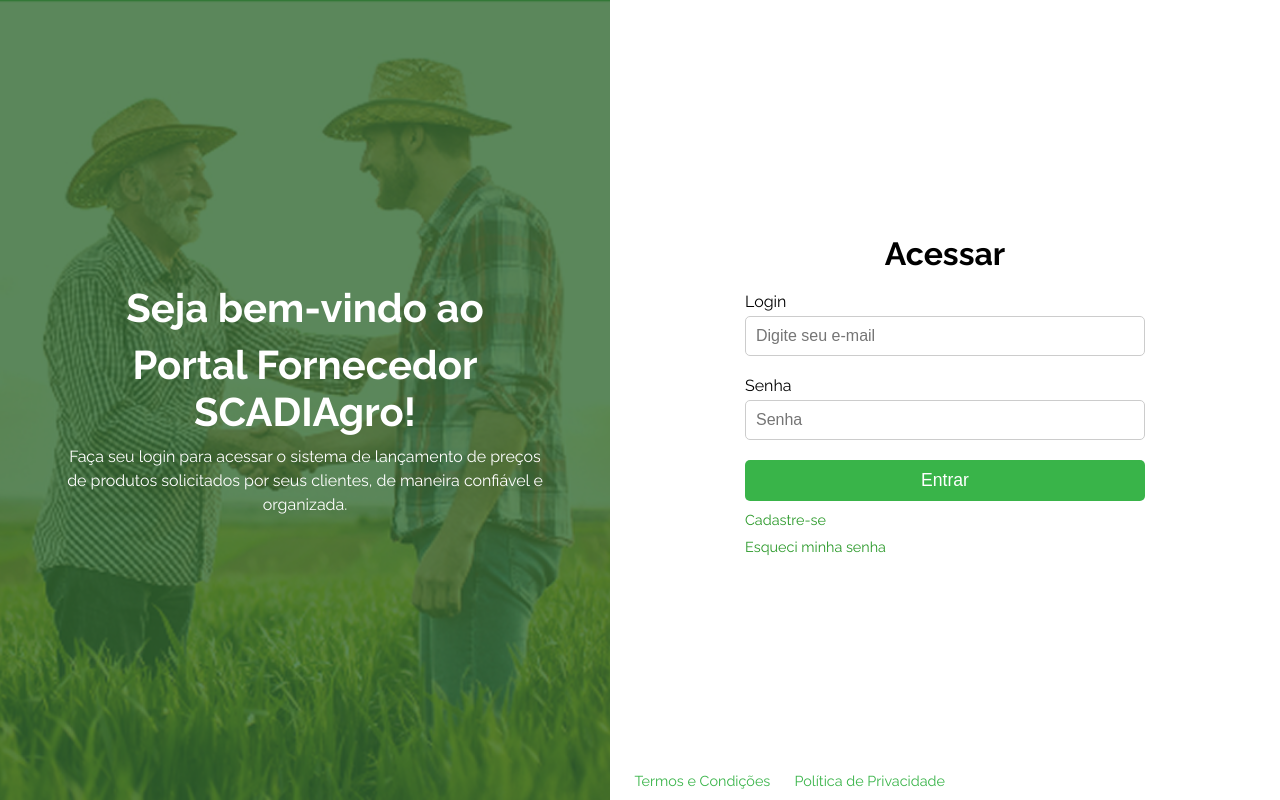
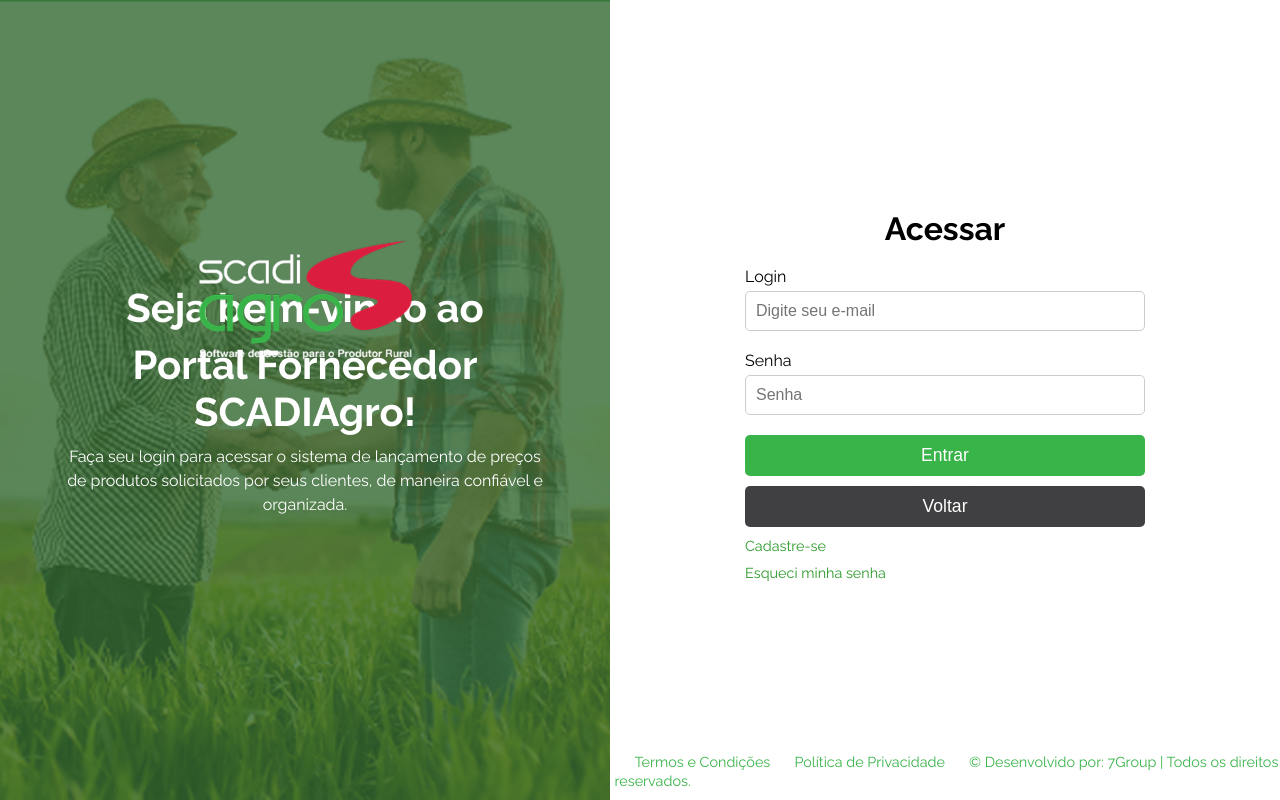
Before and after one commit to TML45/scadiago-supplier-portal, a website built with Vite: page index.html in a window 1280 px wide. Built offline with nearby package versions, Linux system fonts and the light colour scheme.

Commit message:
atualizada homepage

```diff
--- a/index.html
+++ b/index.html
@@ -14,6 +14,9 @@
       <div class="left">
         <img src="/imgs/img-pr+fornec.png" alt="Campo" class="background-image" />
         <div class="background-overlay"></div>
+        <div class="logo-container">
+          <img src="/imgs/img-logo_scadiagro.png" alt="Logo SCADIAgro" class="logo-color" />
+        </div>
         <div class="bemvindo-message">
           <h1>Seja bem-vindo ao</h1>
           <h1>Portal Fornecedor SCADIAgro!</h1>
@@ -46,7 +49,8 @@
               required
             />
 
-            <button type="submit" class="btn-login">Entrar</button>
+            <button type="submit" class="btn-login"><a class="btn-login" href="/pages/customers.html">Entrar</a></button>
+            <button type="submit" class="btn-voltar"><a class="btn-voltar" href="#">Voltar</a></button>
 
             <div class="btn-links">
               <a href="/pages/register.html">Cadastre-se</a>
@@ -54,16 +58,12 @@
             </div>
           </form>
         </div>
-        <footer> <a href="#">Termos e Condições</a> <a href="#">Política de Privacidade</a></footer>
+        <footer>
+          <a href="#">Termos e Condições</a>
+          <a href="#">Política de Privacidade</a>
+          <a id="dev">&copy; Desenvolvido por: 7Group | Todos os direitos reservados.</a>
+        </footer>
       </div>
     </div>
-    <script>
-      document
-        .querySelector(".btn-login")
-        .addEventListener("click", function (event) {
-          event.preventDefault();
-          window.location.href = "/pages/customers.html";
-        });
-    </script>
   </body>
 </html>
--- a/styles/style.css
+++ b/styles/style.css
@@ -30,6 +30,8 @@
   flex: 1;
   background-color: #39B449;
   position: relative;
+  display: flex;
+  justify-content: space-around;
 }
 
 .background-image {
@@ -50,6 +52,14 @@
   opacity: 0.8;
   z-index: 2;
   pointer-events: none;
+}
+
+.logo-container {
+  position: absolute;
+  z-index: 4;
+  display: flex;
+  height: 15%;
+  margin-top: 240px;
 }
 
 .bemvindo-message {
@@ -122,10 +132,27 @@
   border-radius: 5px;
   font-size: 1.1rem;
   cursor: pointer;
+  margin-bottom: 10px;
+  text-decoration: none;
 }
 
 .btn-login:hover {
-  background-color: #39B449;
+  opacity: 0.9;
+}
+
+.btn-voltar {
+  padding: 10px;
+  background-color: #403f41;
+  color: white;
+  border: none;
+  border-radius: 5px;
+  font-size: 1.1rem;
+  cursor: pointer;
+  text-decoration: none;
+}
+
+.btn-voltar:hover {
+  opacity: 0.9;
 }
 
 .btn-links {
@@ -140,24 +167,11 @@
   color: #2c9a2b;
   text-decoration: none;
   margin-top: 10px;
+  width: 40%;
 }
 
 .btn-links a:hover {
   text-decoration: underline;
-}
-
-.btn-corporate-login {
-  padding: 10px;
-  background-color: #ddd;
-  color: black;
-  border: none;
-  border-radius: 5px;
-  font-size: 1.1rem;
-  cursor: pointer;
-}
-
-.btn-corporate-login:hover {
-  background-color: #bbb;
 }
 
 footer {
@@ -180,3 +194,9 @@
 footer a:hover {
   text-decoration: underline;
 }
+#dev {
+  font-size: 0.9rem;
+  color: #39B449;
+  text-decoration: none;
+  margin-left: 20px;
+}
```
